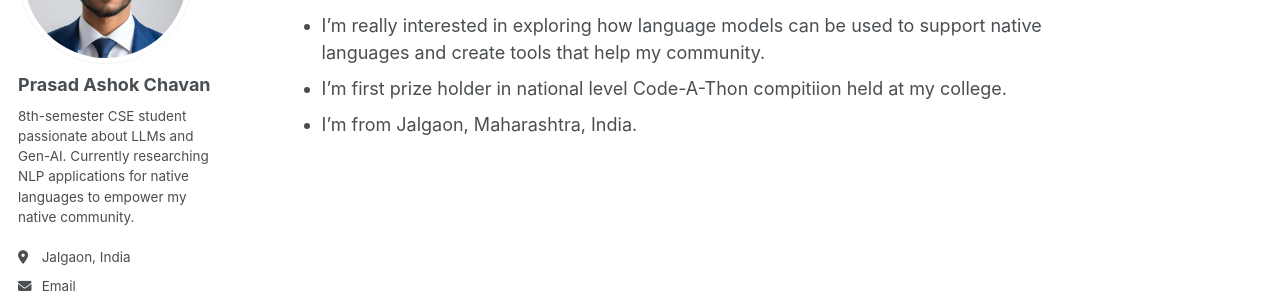
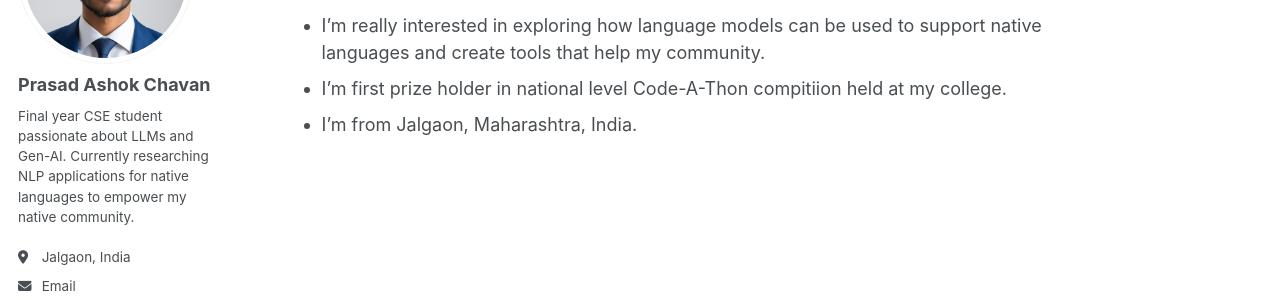
Before and after one commit to prasadchavann/prasadchavann.github.io, a Jekyll site: the page built from _pages/about.md, in a window 1280 px wide. Shown: the part 217-517 px from the top of the page. Built offline with Jekyll 4.4.1, drawn with Linux system fonts in a browser that asks for light colours; some web fonts are replaced.

Commit message:
Update _config.yml

```diff
--- a/_config.yml
+++ b/_config.yml
@@ -25,7 +25,7 @@ author:
   avatar           : "mypic.jpg"
   name             : "Prasad Ashok Chavan"
   pronouns         : # example: "she/her"
-  bio              : "8th-semester CSE student passionate about LLMs and Gen-AI. Currently researching NLP applications for native languages to empower my native community."
+  bio              : "Final year CSE student passionate about LLMs and Gen-AI. Currently researching NLP applications for native languages to empower my native community."
   location         : "Jalgaon, India"
   uri              : # URL
   email            : "prasadchavan1203@gmail.com"
```
